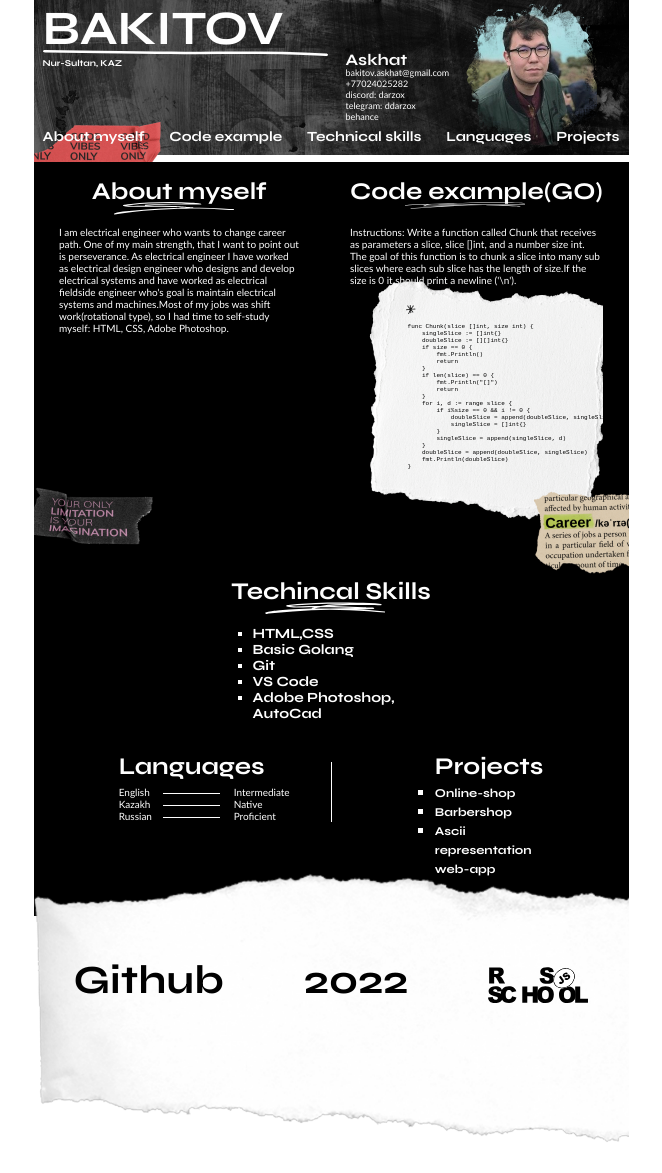
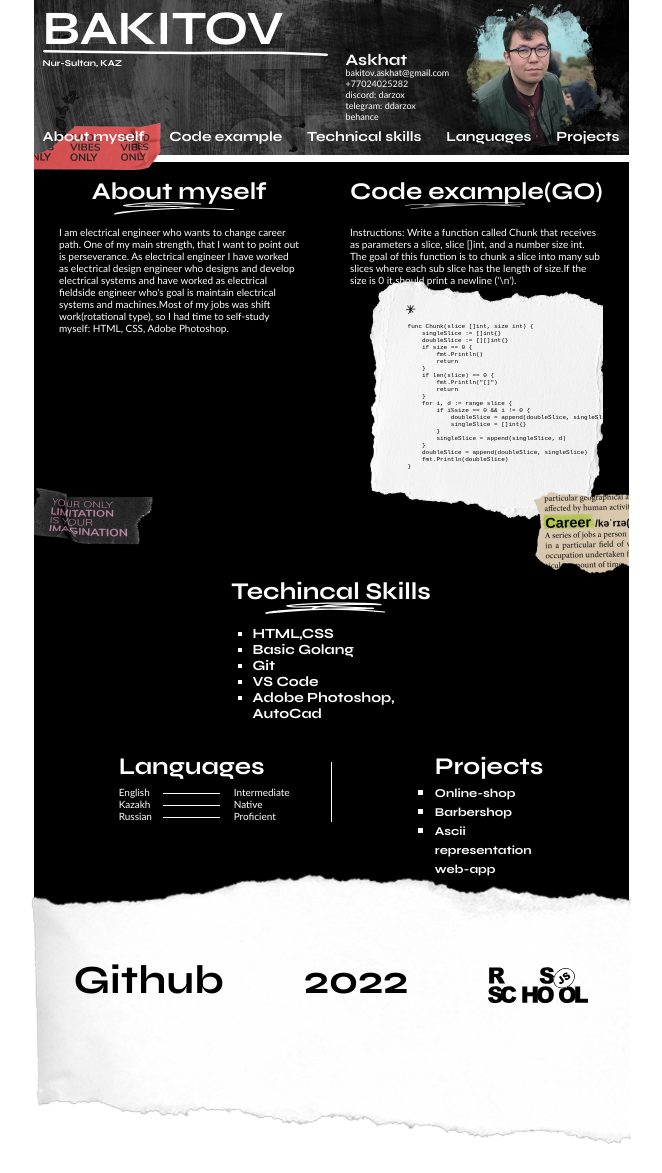
Before and after one commit to darzox/rsschool-cv, a plain HTML site: page index.html in a window 1280 px wide. Shown: the whole page, without its empty margins (309-971 px from the left). Drawn offline with Linux system fonts and the light colour scheme; files whose address does not match are found by name.

Commit message:
fix: change pseudoelement in header

```diff
--- a/styles/style.css
+++ b/styles/style.css
@@ -30,7 +30,8 @@ header {
 
 header::after {
   position: absolute;
-  top: 122px;
+  top: 123px;
+  z-index: 10;
 
   content: "";
 
@@ -407,7 +408,7 @@ footer::before {
   top: -43px;
   z-index: 1;
 
-  width: 100%;
+  width: 101%;
   height: 300px;
   background-image: url(../images/footer2.png);
   background-repeat: no-repeat;
```
